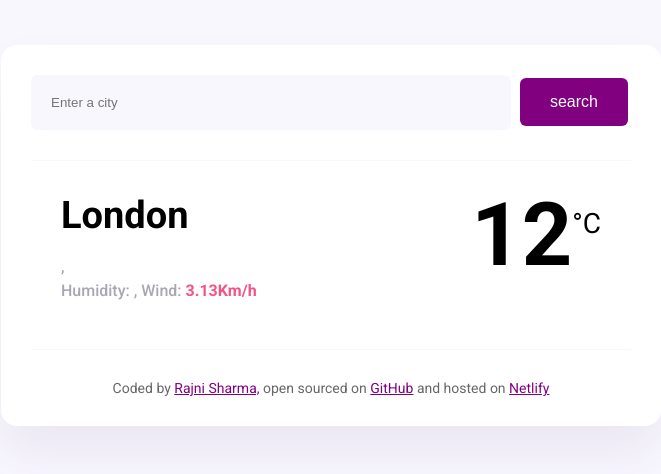
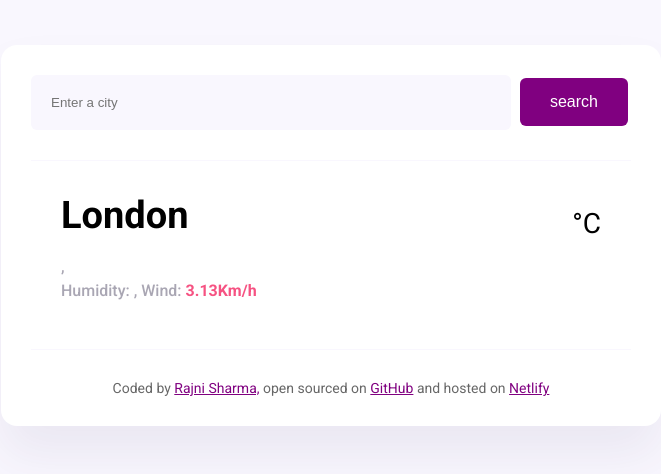
Before and after one commit to rajnisphd/weather_app_shecodes, a plain HTML site: page index.html in a window 1280 px wide. Shown: the whole page, without its empty margins (309-970 px from the left). Drawn offline with nearby package versions, Linux system fonts and the light colour scheme; no server answers.

Commit message:
Removed default temperature from html

```diff
--- a/index.html
+++ b/index.html
@@ -46,7 +46,7 @@
           </div>
           <div class="weather-app-temperature-container">
             <div id="icon"></div>
-            <div class="weather-app-temperature" id="temperature">12</div>
+            <div class="weather-app-temperature" id="temperature"></div>
             <div class="weather-app-unit">°C</div>
           </div>
         </div>
```
